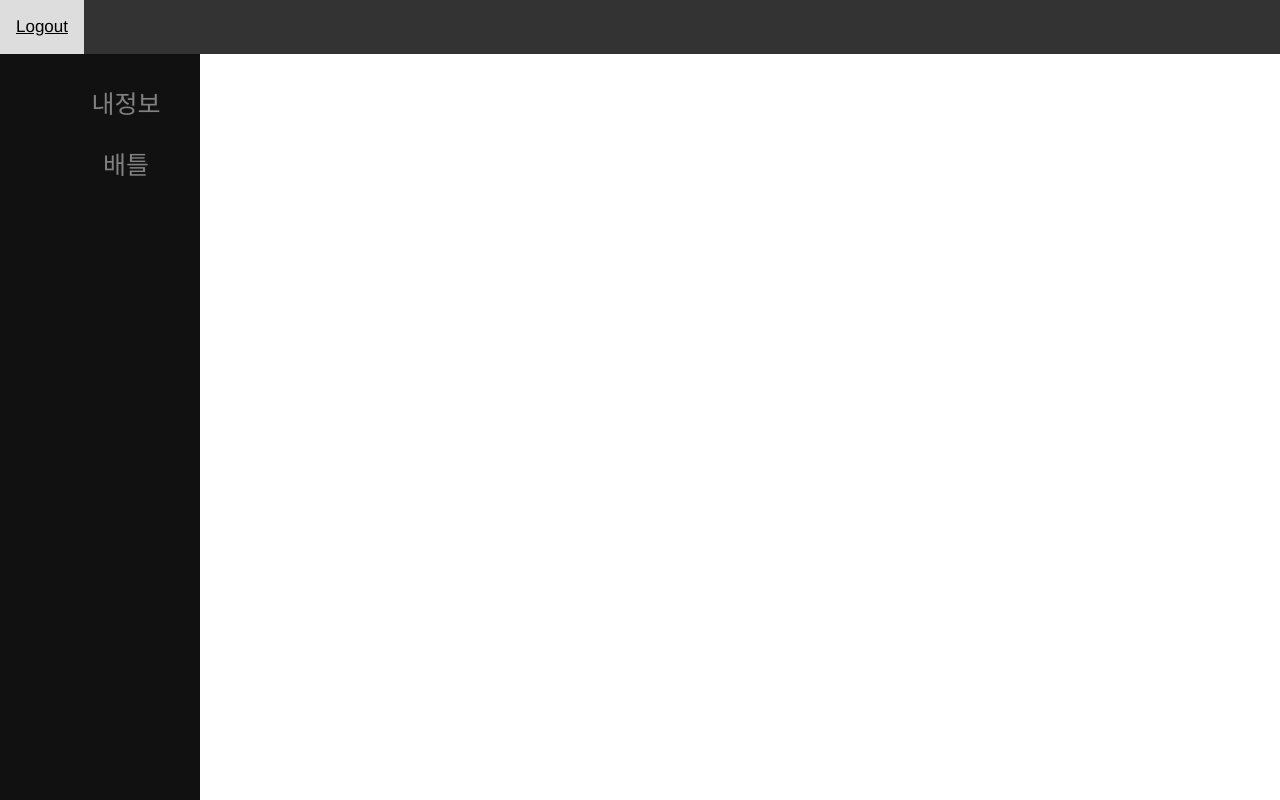
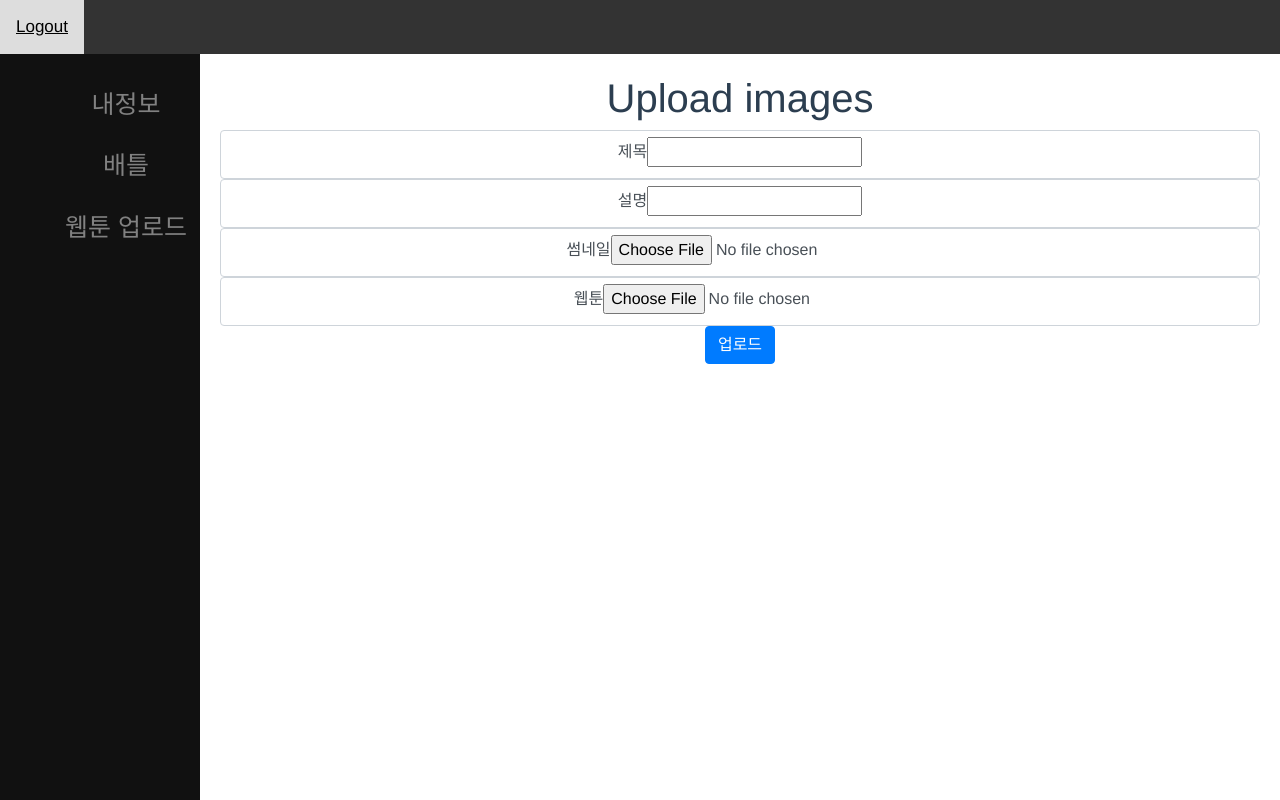
Before and after one commit to Kim-minjae/league-of-webtoons, a Vue app in the folder frontend/low-front/: page /webtoon in a window 1280 px wide. Built offline with nearby package versions, Linux system fonts and the light colour scheme; sample sign-in values are in the browser's storage.

Commit message:
Upload Webtoons

```diff
--- a/frontend/low-front/package.json
+++ b/frontend/low-front/package.json
@@ -16,6 +16,7 @@
     "highcharts": "^6.0.7",
     "jquery": "^3.3.1",
     "popper.js": "^1.14.3",
+    "sass": "^1.2.0",
     "vue": "^2.5.2",
     "vue-router": "^3.0.1",
     "vuex": "^3.0.1"
--- a/frontend/low-front/src/App.vue
+++ b/frontend/low-front/src/App.vue
@@ -13,6 +13,7 @@
       <a href="#" v-if="!isAuthenticated"><router-link to="signup">가입</router-link></a>
       <a href="#" v-if="isAuthenticated"><router-link to="mypage">내정보</router-link></a>
       <a href="#" v-if="isAuthenticated"><router-link to="battle">배틀</router-link></a>
+      <a href="#" v-if="isAuthenticated"><router-link to="webtoon">웹툰 업로드</router-link></a>
     </div>
 
     <div class="main">
--- /dev/null
+++ b/frontend/low-front/src/components/webtoon/UploadWebtoon.1.vue
@@ -0,0 +1,131 @@
+<template>
+  <div>
+    <form enctype="multipart/form-data" novalidate v-if="isInitial || isSaving">
+      <h1>Upload images</h1>
+      <div class="dropbox">
+        <input type="file" multiple :name="uploadFieldName" :disabled="isSaving" @change="filesChange($event.target.name, $event.target.files); fileCount = $event.target.files.length"
+          accept="image/*" class="input-file">
+          <p v-if="isInitial">
+            Drag your file(s) here to begin<br> or click to browse
+          </p>
+          <p v-if="isSaving">
+            Uploading {{ fileCount }} files...
+          </p>
+      </div>
+    </form>
+  </div>
+</template>
+
+<script>
+
+const STATUS_INITIAL = 0, STATUS_SAVING = 1, STATUS_SUCCESS = 2, STATUS_FAILED = 3;
+
+export default {
+  name: 'upload-webtoon',
+  data() {
+    return {
+      fileCount: 0,
+      uploadedFiles: [],
+      uploadError: null,
+      currentStatus: null,
+      uploadFieldName: 'photos'
+    }
+  },
+  computed: {
+    isInitial() {
+      return this.currentStatus === STATUS_INITIAL;
+    },
+    isSaving() {
+      return this.currentStatus === STATUS_SAVING;
+    },
+    isSuccess() {
+      return this.currentStatus === STATUS_SUCCESS;
+    },
+    isFailed() {
+      return this.currentStatus === STATUS_FAILED;
+    }
+  },
+  methods: {
+    upload() {
+      //  const url = `${BASE_URL}/photos/upload`;
+      // return axios.post(url, formData)
+      //   // get data
+      //   .then(x => x.data)
+      //   // add url field
+      //   .then(x => x.map(img => Object.assign({},
+      //       img, { url: `${BASE_URL}/images/${img.id}` })));
+    },
+    reset() {
+      // reset form to initial state
+      this.currentStatus = STATUS_INITIAL;
+      this.uploadedFiles = [];
+      this.uploadError = null;
+    },
+    save(formData) {
+      // upload data to the server
+      this.currentStatus = STATUS_SAVING;
+
+      this.upload(formData)
+        .then(x => {
+          this.uploadedFiles = [].concat(x);
+          this.currentStatus = STATUS_SUCCESS;
+        })
+        .catch(err => {
+          this.uploadError = err.response;
+          this.currentStatus = STATUS_FAILED;
+        });
+    },
+    filesChange(fieldName, fileList) {
+      // handle file changes
+      const formData = new FormData();
+
+      if (!fileList.length) return;
+
+      // append the files to FormData
+      Array
+        .from(Array(fileList.length).keys())
+        .map(x => {
+          formData.append(fieldName, fileList[x], fileList[x].name);
+        });
+
+      // save it
+      this.save(formData);
+    }
+  },
+  mounted() {
+    this.reset();
+  },
+}
+</script>
+
+<!-- SASS styling -->
+<style>
+  .dropbox {
+    outline: 2px dashed grey; /* the dash box */
+    outline-offset: -10px;
+    background: lightcyan;
+    color: dimgray;
+    padding: 10px 10px;
+    min-height: 200px; /* minimum height */
+    position: relative;
+    cursor: pointer;
+  }
+
+  .input-file {
+    opacity: 0; /* invisible but it's there! */
+    width: 100%;
+    height: 200px;
+    position: absolute;
+    cursor: pointer;
+  }
+
+  .dropbox:hover {
+    background: lightblue; /* when mouse over to the drop zone, change color */
+  }
+
+  .dropbox p {
+    font-size: 1.2em;
+    text-align: center;
+    padding: 50px 0;
+  }
+</style>
--- /dev/null
+++ b/frontend/low-front/src/components/webtoon/UploadWebtoon.vue
@@ -0,0 +1,74 @@
+<template>
+  <div>
+
+      <h1>Upload images</h1>
+      <div class="dropbox">
+        <div class="form-control">
+          <label>제목</label>
+          <input type="text" v-model="webtoonTitle">
+        </div>
+        <div class="form-control">
+          <label>설명</label>
+          <input type="text" v-model="webtoonDescription">
+        </div>
+        <div class="form-control">
+          <label>썸네일</label>
+          <input type="file" accept="image/*" id="file-input-thumbnail" @change="_setThumbnail($event)">
+        </div>
+        <div class="form-control">
+          <label>웹툰</label>
+          <input type="file" accept="image/*" id="file-input-webtoon" @change="_setWebtoon($event)">
+        </div>
+
+      </div>
+      <button class="btn btn-primary" @click="_upload">업로드</button>
+  </div>
+</template>
+
+<script>
+import axios from 'axios'
+
+export default {
+  name: 'upload-webtoon',
+  data() {
+    return {
+      webtoonTitle: '',
+      webtoonDescription: '',
+      webtoonImage: File,
+      webtoonThumbnail: File
+    }
+  },
+  methods: {
+    _setThumbnail (event) {
+      this.webtoonThumbnail = event.target.files[0]
+    },
+    _setWebtoon (event) {
+      this.webtoonImage = event.target.files[0]
+    },
+    _upload () {
+
+      let data = new FormData();
+      data.append('webtoonTitle', this.webtoonTitle)
+      data.append('webtoonDescription', this.webtoonDescription)
+      data.append('webtoonImage', this.webtoonImage)
+      data.append('webtoonThumbnail', this.webtoonThumbnail)
+
+    let config = {
+      header : {
+        'Content-Type' : 'image/png'
+      }
+    }
+
+    axios.post(
+      '/api/webtoons',
+      data,
+      config
+    ).then(
+      response => {
+        console.log('image upload response > ', response)
+      }
+    )
+    }
+  }
+}
+</script>
--- a/frontend/low-front/src/router/index.js
+++ b/frontend/low-front/src/router/index.js
@@ -4,6 +4,7 @@ import SignUp from '@/components/main/SignUp'
 import SignIn from '@/components/main/SignIn'
 import BattleMain from '@/components/battle/BattleMain'
 import MyPage from '@/components/main/MyPage'
+import UploadWebtoon from '@/components/webtoon/UploadWebtoon'
 import store from '@/store' // your vuex store
 Vue.use(Router)
 
@@ -43,6 +44,12 @@ export default new Router({
       beforeEnter: ifAuthenticated
     },
     {
+      path: '/webtoon',
+      name: 'Webtoon',
+      component: UploadWebtoon,
+      beforeEnter: ifAuthenticated
+    },
+    {
       path: '/battle',
       name: 'Battle',
       component: BattleMain
```
Also changed, not shown: 2 other files (tests, documents, lock files or other folders).
